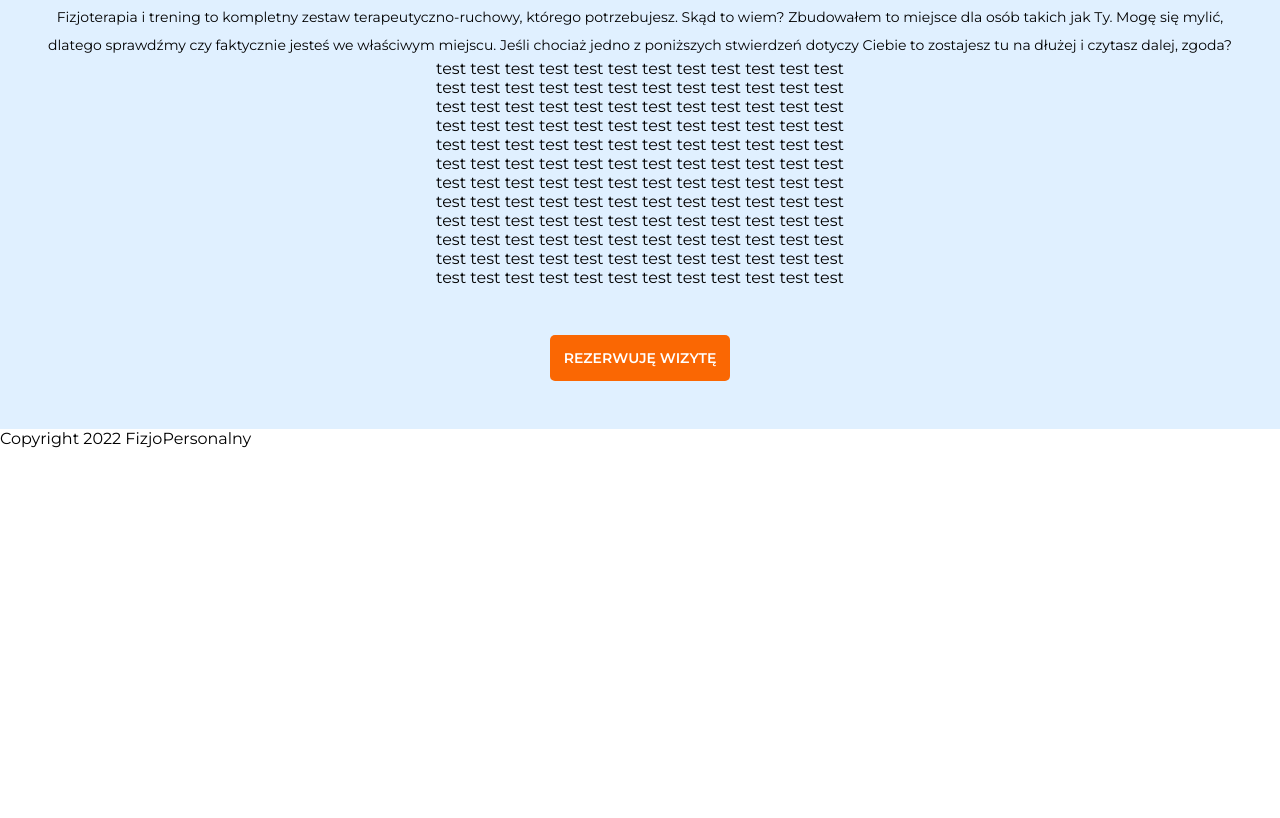
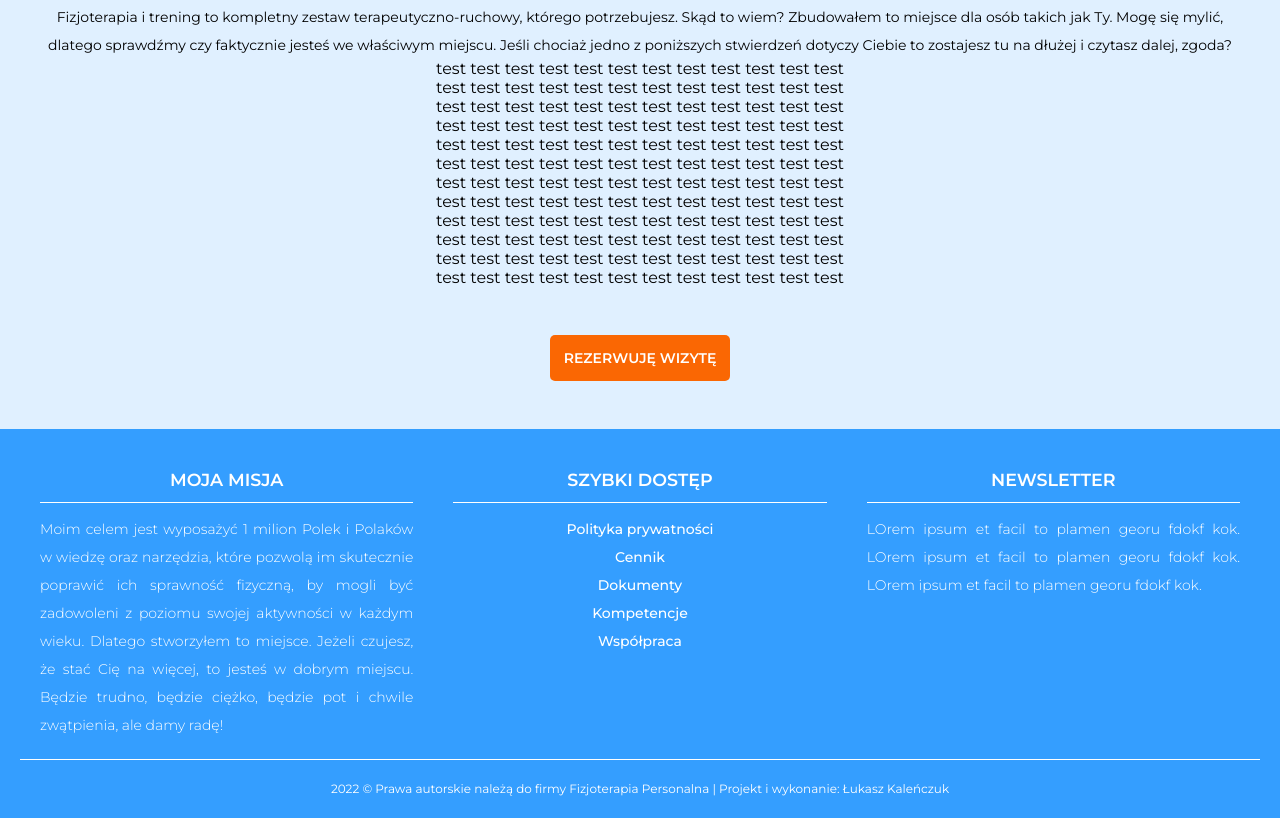
Before and after one commit to montesqieu/fizjopersonalny23, a Gatsby site: page / in a window 1280 px wide. Shown: the part 3179-3997 px from the top of the page. Before the commit the page ends 3627 px from the top, so only its background shows below. Built offline with nearby package versions, Linux system fonts and the light colour scheme; Gatsby itself is replaced by a stand-in of ours.

Commit message:
Update Footer.js

```diff
--- a/src/components/Footer.js
+++ b/src/components/Footer.js
@@ -1,10 +1,41 @@
 import React from 'react'
-import { global } from '../styles/footer.module.css'
+import {
+          footer_box,
+          footer_grid,
+          footer_item,
+          footer_info,
+          footer_title,
+          footer_body
+        }
+        from '../styles/footer.module.css'
+import NavbarFooter from "./NavbarFooter"
 
 export default function Footer() {
   return (
-    <footer className={global}>
-        <p>Copyright 2022 FizjoPersonalny</p>
+    <footer className={footer_box}>
+      <div className={footer_grid}>
+        <div className={footer_item}>
+          <div className={footer_title}>Moja Misja</div>
+          <div className={footer_body}>
+            <p>Moim celem jest wyposażyć 1 milion Polek i Polaków w wiedzę oraz narzędzia, które pozwolą im skutecznie poprawić ich sprawność fizyczną, by mogli być zadowoleni z poziomu swojej aktywności w każdym wieku. Dlatego stworzyłem to miejsce. Jeżeli czujesz, że stać Cię na więcej, to jesteś w dobrym miejscu. Będzie trudno, będzie ciężko, będzie pot i chwile zwątpienia, ale damy radę!</p>
+          </div>
+        </div>
+        <div className={footer_item}>
+          <div className={footer_title}>Szybki dostęp</div>
+          <div className={footer_body}>
+            <NavbarFooter />
+          </div>
+        </div>
+        <div className={footer_item}>
+          <div className={footer_title}>Newsletter</div>
+          <div className={footer_body}>
+            <p>LOrem ipsum et facil to plamen georu fdokf kok. LOrem ipsum et facil to plamen georu fdokf kok. LOrem ipsum et facil to plamen georu fdokf kok. </p>
+          </div>
+        </div>
+      </div>
+        <div className={footer_info}>
+          <p>2022 © Prawa autorskie należą do firmy Fizjoterapia Personalna | Projekt i wykonanie: Łukasz Kaleńczuk</p>
+        </div>
     </footer>
   )
 }
```
